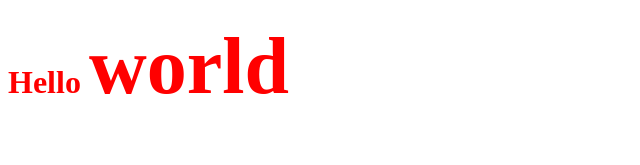
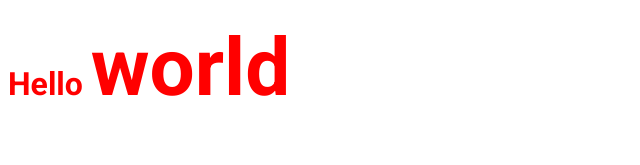
Before and after one commit to Wesleygmssa/ignews-next, a Next.js app: page / in a window 1280 px wide. Shown: the top 165 px of the page, without its empty margins (0-640 px from the left). Built offline with nearby package versions, Linux system fonts and the light colour scheme.

Commit message:
Criando o title individual para cada pagina

```diff
--- a/src/pages/_document.tsx
+++ b/src/pages/_document.tsx
@@ -3,9 +3,7 @@
   render() {
     return (
       <Html>
-        <Head>
-          <title>Ig.news</title>
-        </Head>
+        <Head></Head>
         <body>
           <Main />
           <NextScript />
--- a/src/pages/index.tsx
+++ b/src/pages/index.tsx
@@ -1,9 +1,16 @@
 import styles from "../styles/home.module.scss";
+import Head from "next/head";
 
 export default function Home() {
   return (
-    <h1 className={styles.title}>
-      Hello <span>world</span>{" "}
-    </h1>
+    <>
+      <Head>
+        <title>ig.news</title>
+      </Head>
+
+      <h1 className={styles.title}>
+        Hello <span>world</span>
+      </h1>
+    </>
   );
 }
--- a/src/styles/home.module.scss
+++ b/src/styles/home.module.scss
@@ -1,5 +1,8 @@
+@import url("https://fonts.googleapis.com/css2?family=Roboto:ital,wght@0,100;0,300;0,400;0,500;0,700;0,900;1,100;1,300;1,400;1,500;1,700;1,900&display=swap");
+
 .title {
   color: red;
+  font-family: "Roboto", sans-serif;
 
   span {
     font-size: 80px;
```
